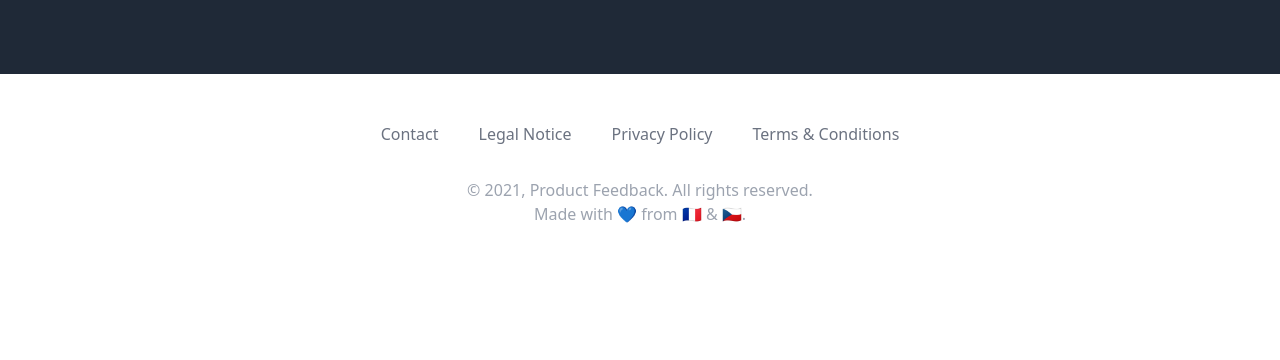
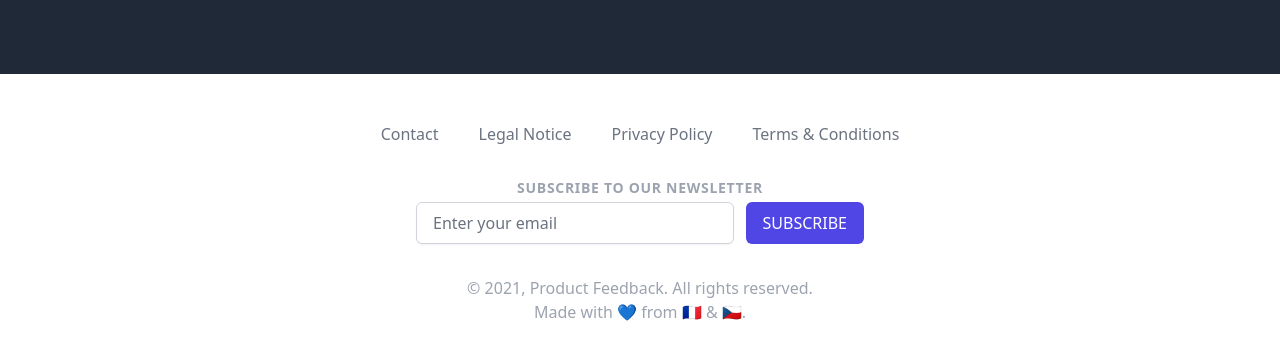
Before and after one commit to productfeedback/pf-website, a Gatsby site: page / in a window 1280 px wide. Shown: the part 1010-1370 px from the top of the page. Before the commit the page ends 1284 px from the top, so only its background shows below. Built offline with nearby package versions, Linux system fonts and the light colour scheme; Gatsby itself is replaced by a stand-in of ours; what @tailwindcss/typography would draw is missing.

Commit message:
fine tune footer

```diff
--- a/src/components/footer.js
+++ b/src/components/footer.js
@@ -27,6 +27,33 @@ export default function Example() {
                         </div>
                     ))}
                 </nav>
+                <div className="mt-8 text-center">
+                    <h3 className="text-sm font-semibold text-gray-400 tracking-wider uppercase">
+                        Subscribe to our newsletter
+                    </h3>
+                    <form className="sm:flex sm:max-w-md m-auto mt-1">
+                        <label htmlFor="emailAddress" className="sr-only">
+                            Email address
+                        </label>
+                        <input
+                            type="email"
+                            name="emailAddress"
+                            id="emailAddress"
+                            autoComplete="email"
+                            required
+                            className="appearance-none min-w-0 w-full bg-white border border-gray-300 rounded-md shadow-sm py-2 px-4 text-base text-gray-900 placeholder-gray-500 focus:outline-none focus:ring-blue-500 focus:border-blue-500 focus:placeholder-gray-400"
+                            placeholder="Enter your email"
+                        />
+                        <div className="mt-3 rounded-md sm:mt-0 sm:ml-3 sm:flex-shrink-0">
+                            <button
+                                type="submit"
+                                className="uppercase font-light w-full bg-indigo-600 flex items-center justify-center border border-transparent rounded-md py-2 px-4 text-base text-white hover:bg-blue-700 focus:ring-2 focus:ring-offset-2 focus:ring-blue-500"
+                            >
+                                Subscribe
+                            </button>
+                        </div>
+                    </form>
+                </div>
                 <p className="mt-8 text-center text-base text-gray-400">&copy; {new Date().getFullYear()}, Product Feedback. All
                     rights reserved.</p>
                 <p className="text-center text-base text-gray-400">
```
